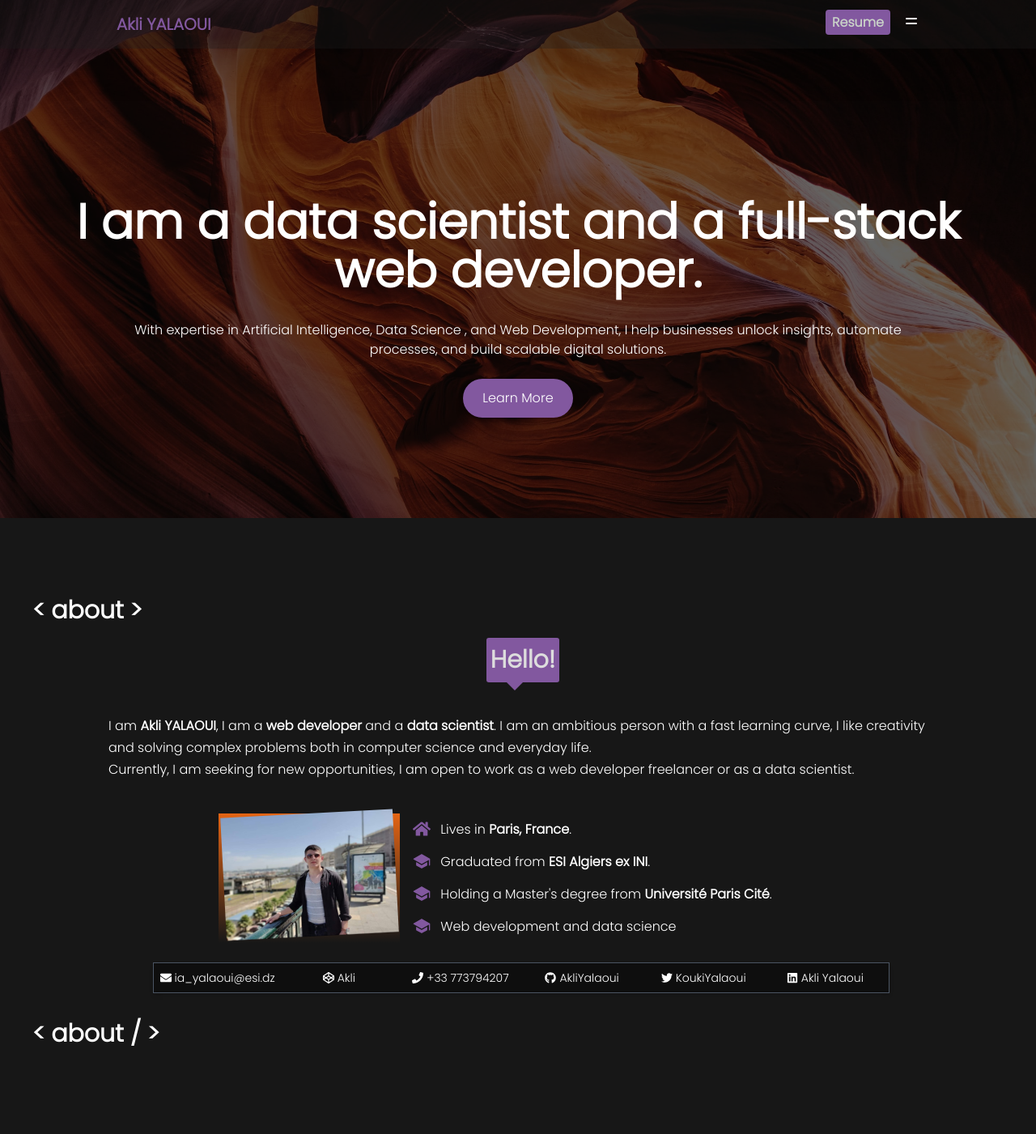
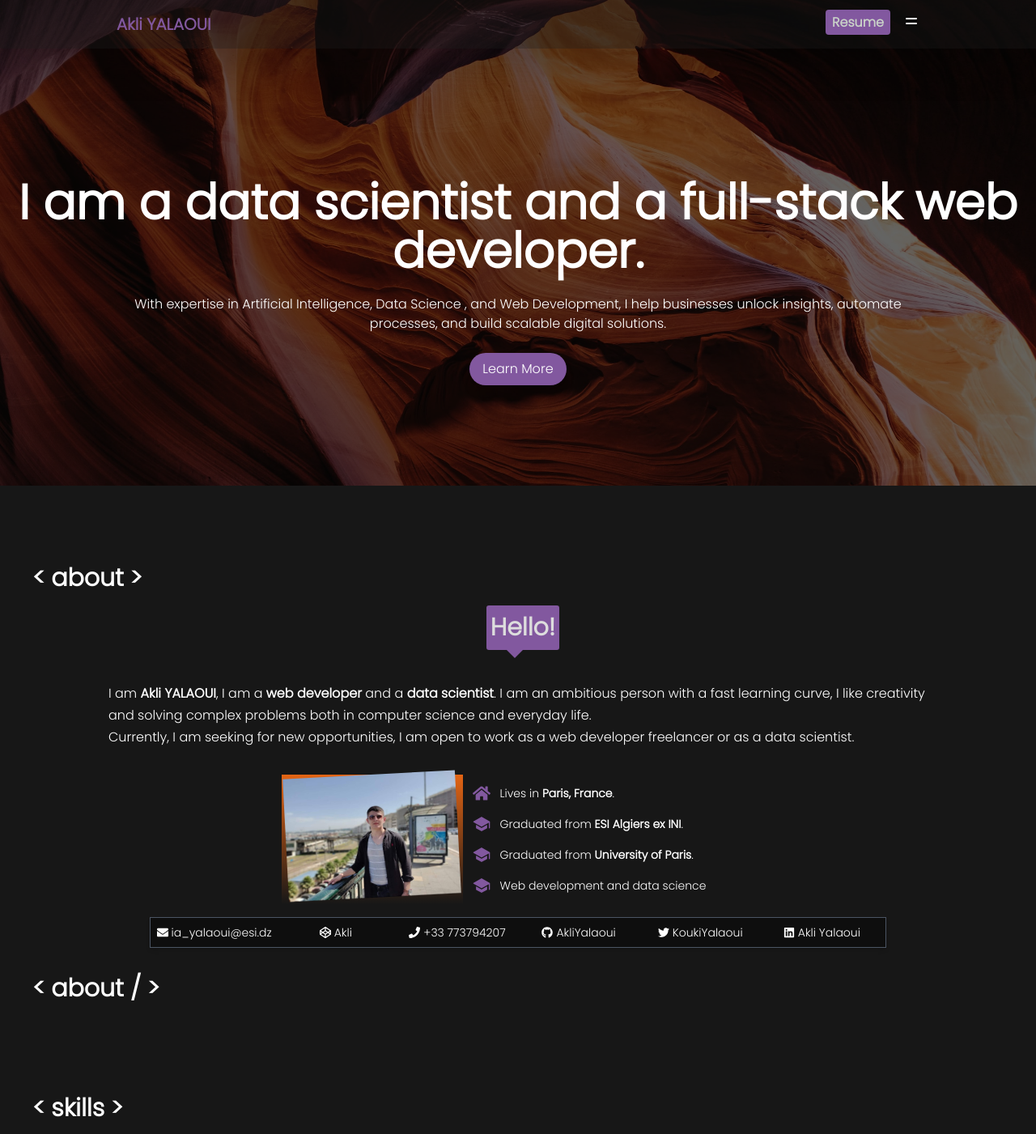
Before and after one commit to AkliYalaoui/AkliYalaouiPortfolio, a React (Vite) app: page / in a window 1280 px wide. Shown: the top 1401 px of the page at 81% size. Built offline with nearby package versions, Linux system fonts and the light colour scheme.

Commit message:
Fix styling bug

```diff
--- a/src/components/About.jsx
+++ b/src/components/About.jsx
@@ -19,7 +19,7 @@ const About = () => {
             <br/>Currently, I am seeking for new opportunities, I am open to work as a web developer freelancer or as a data scientist.
           </p>
         </section>
-        <section className="flex flex-wrap justify-center items-center my-4 pl-2">
+        <section className="flex flex-wrap justify-center items-center my-4">
           <div className={`w-56 h-40 ${styles.aboutImageContainer}`}>
             <img
               loading="lazy"
@@ -29,28 +29,28 @@ const About = () => {
             />
           </div>
           <article>
-            <ul className="space-y-4 p-4 min-w-max">
-              <li className="flex items-start space-x-3">
-                <FaHome color="#82589F" fontSize="22px" />
-                <span>
+            <ul className="space-y-4 p-3">
+              <li className="flex items-center space-x-3">
+                <FaHome color="#82589F" size="22" />
+                <span className="text-sm">
                   Lives in <strong>Paris, France</strong>.
                 </span>
               </li>
-              <li className="flex items-start space-x-3">
-                <IoSchool color="#82589F" fontSize="22px" />
-                <span>
+              <li className="flex items-center space-x-3">
+                <IoSchool color="#82589F" size="22" />
+                <span className="text-sm">
                   Graduated from <strong>ESI Algiers ex INI</strong>.
                 </span>
               </li>
-              <li className="flex items-start space-x-3">
-                <IoSchool color="#82589F" fontSize="22px" />
-                <span>
-                  Holding a Master's degree from <strong>Université Paris Cité</strong>.
+              <li className="flex items-center space-x-3">
+                <IoSchool color="#82589F" size="22" />
+                <span className="text-sm">
+                  Graduated from <strong>University of Paris</strong>.
                 </span>
               </li>
-              <li className="flex items-start space-x-3">
-                <IoSchool color="#82589F" fontSize="22px" />
-                <span>
+              <li className="flex items-center space-x-3">
+                <IoSchool color="#82589F" size="22" />
+                <span className="text-sm">
                   Web development and data science
                 </span>
               </li>
--- a/src/components/Header.jsx
+++ b/src/components/Header.jsx
@@ -7,27 +7,26 @@ const Header = ({ mainColor, lang }) => {
     backgroundAttachment: "fixed",
     backgroundPosition: "center",
     backgroundSize: "cover",
-    backgroundRepeat: "no-repeat",
-    minHeight: "80vh",
+    backgroundRepeat: "repeat",
+    minHeight: "75vh",
   };
 
   return (
     <header id="home" className="relative text-white" style={bg}>
       <Nav mainColor={mainColor} lang={lang} />
       <Overlay />
-      <div className="absolute top-0 left-0 w-full h-full z-10 py-10 px-6 flex flex-col justify-center items-center">
-        <h1 className="text-2xl sm:text-5xl lg:text-6xl font-semibold p-2 mt-28 animate-header text-center mb-6">
+      <div className="absolute top-0 left-0 w-full h-full z-10 py-10 px-5 flex flex-col justify-center items-center">
+        <h1 className="text-2xl sm:text-5xl lg:text-6xl font-semibold mt-24 animate-header text-center mb-6">
           I am a data scientist and a full-stack web developer.
         </h1>
-
-        <h2 className="text-base font-medium text-center mb-6 max-w-5xl">
+        <h2 className="text-xs sm:text-sm md:text-base font-medium text-center mb-6 max-w-5xl">
           With expertise in Artificial Intelligence, Data Science , and Web Development, I help businesses unlock insights, automate processes, and build scalable digital solutions.
         </h2>
 
         <a
           href="#about"
           style={{ backgroundColor: mainColor }}
-          className="text-white px-6 py-3 rounded-full shadow-lg hover:bg-opacity-90 transition-all duration-300"
+          className="text-white px-4 py-2 rounded-full shadow-lg hover:bg-opacity-90 transition-all duration-300"
         >
           Learn More
         </a>
```
